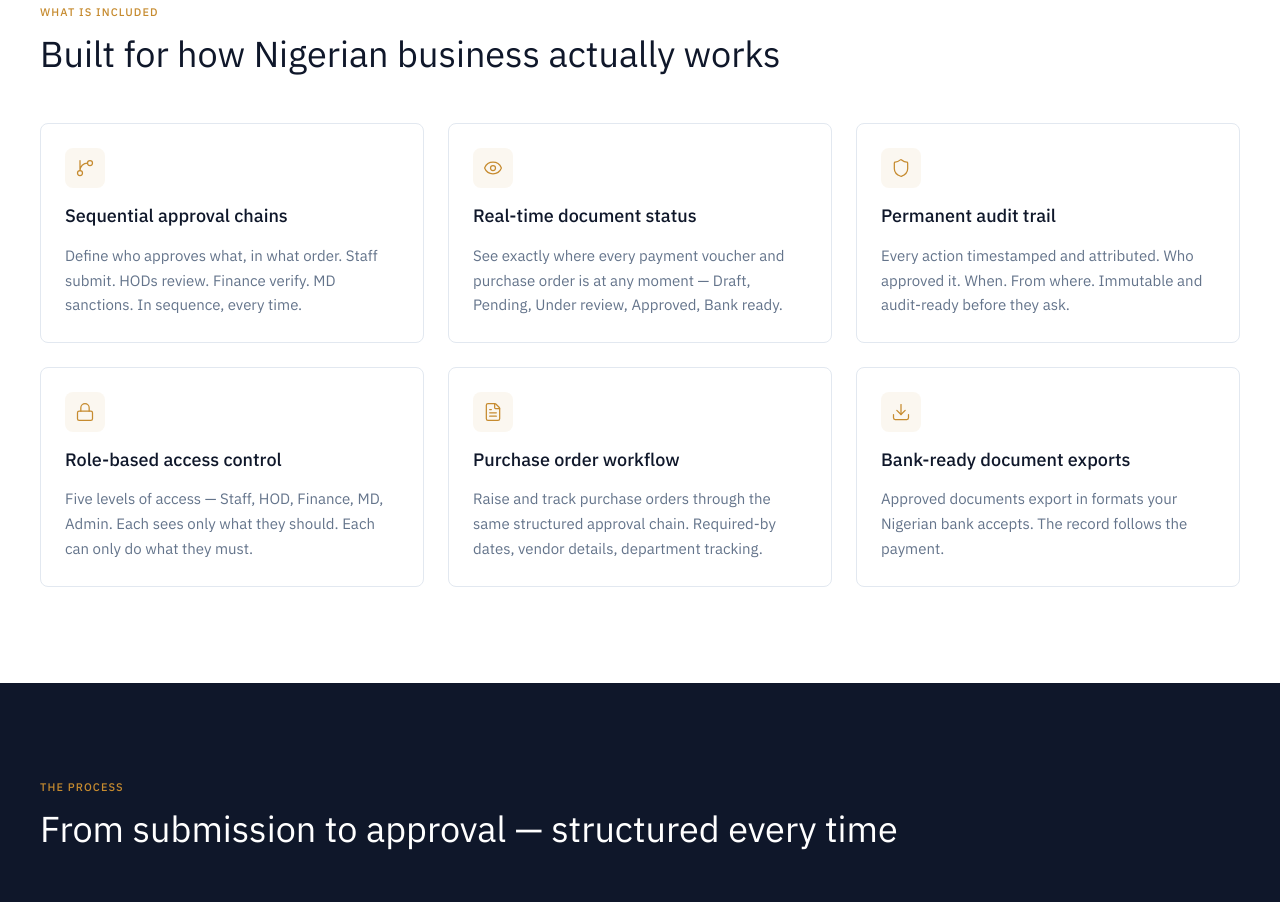
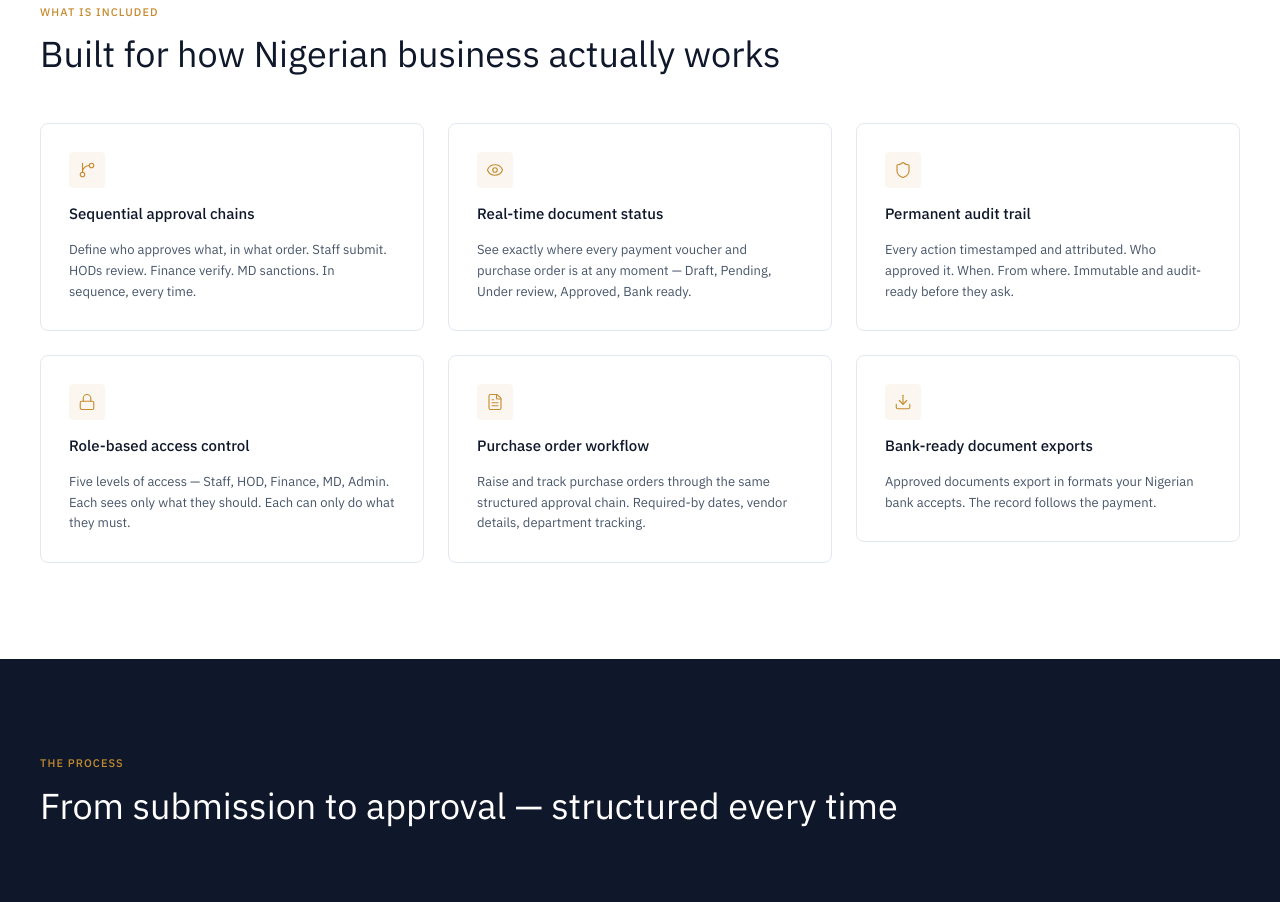
Before and after one commit to avrentishq/avrentis-site, a Next.js app: page / in a window 1280 px wide. Shown: the part 3660-4562 px from the top of the page. Built offline with nearby package versions, Linux system fonts and the light colour scheme.

Commit message:
V2: Update card with hover border effect and adjusted sizes

```diff
--- a/src/components/ui/card.tsx
+++ b/src/components/ui/card.tsx
@@ -1,3 +1,5 @@
+"use client";
+
 import { cn } from "@/lib/utils";
 import type { LucideIcon } from "lucide-react";
 
@@ -18,31 +20,39 @@ export function FeatureCard({
     <div
       className={cn("flex flex-col gap-4", className)}
       style={{
-        padding: "24px",
+        padding: "28px",
         backgroundColor: "#ffffff",
         borderRadius: "8px",
         border: "0.5px solid #e2e8f0",
+        transition: "border-color 150ms ease",
+      }}
+      onMouseEnter={(e) => {
+        e.currentTarget.style.borderColor = "rgba(198,139,47,0.4)";
+      }}
+      onMouseLeave={(e) => {
+        e.currentTarget.style.borderColor = "#e2e8f0";
       }}
     >
+      {/* Gold-ghost icon container */}
       <div
         style={{
-          width: "40px",
-          height: "40px",
-          borderRadius: "8px",
+          width: "36px",
+          height: "36px",
+          borderRadius: "4px",
           backgroundColor: "rgba(198, 139, 47, 0.07)",
           display: "flex",
           alignItems: "center",
           justifyContent: "center",
         }}
       >
-        <Icon size={20} color="#C68B2F" strokeWidth={1.5} />
+        <Icon size={18} color="#C68B2F" strokeWidth={1.5} />
       </div>
 
       <h3
         style={{
           fontFamily: "'IBM Plex Sans', system-ui, sans-serif",
           fontWeight: 500,
-          fontSize: "18px",
+          fontSize: "15px",
           color: "#0f172a",
           lineHeight: 1.3,
           margin: 0,
@@ -55,9 +65,9 @@ export function FeatureCard({
         style={{
           fontFamily: "'IBM Plex Sans', system-ui, sans-serif",
           fontWeight: 400,
-          fontSize: "15px",
-          color: "#64748b",
-          lineHeight: 1.65,
+          fontSize: "13px",
+          color: "#475569",
+          lineHeight: 1.6,
           margin: 0,
         }}
       >
```
